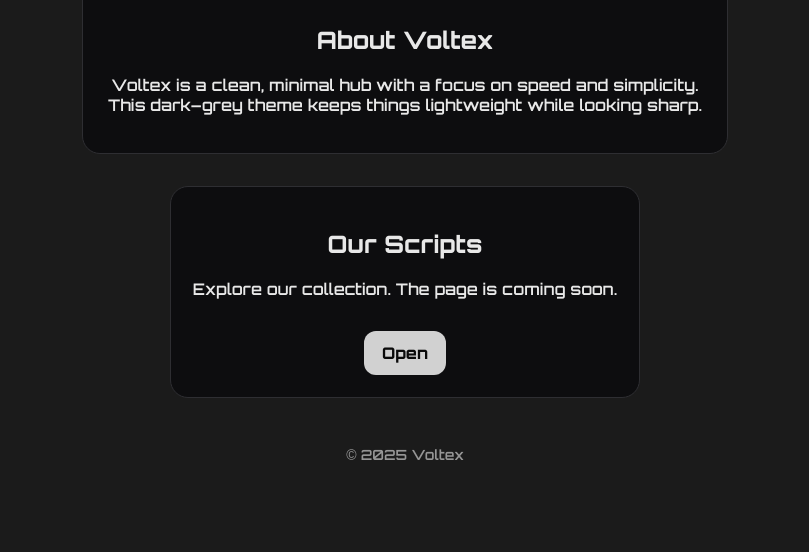
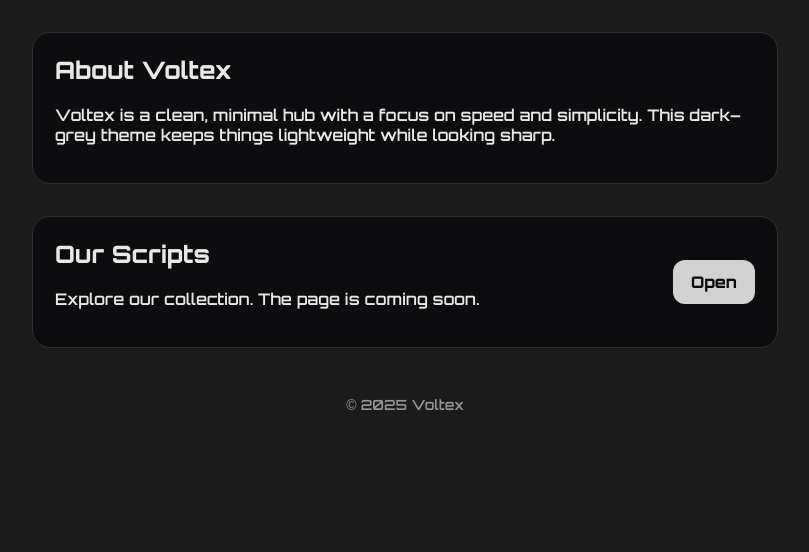
Before and after one commit to matpatz/luau, a website: page home.html in a window 1280 px wide. Shown: the part 248-800 px from the top of the page, without its empty margins (235-1044 px from the left). Drawn offline with Linux system fonts and the light colour scheme.

Commit message:
Update home.html

```diff
--- a/home.html
+++ b/home.html
@@ -27,12 +27,18 @@
       border-radius: 18px;
       padding: 22px;
       margin: 1rem 0;
-      max-width: 600px;
-      text-align: center;
+      max-width: 700px;
+      width: 100%;
+    }
+    .panel h2 { margin-top: 0; }
+    .row {
+      display: flex;
+      justify-content: space-between;
+      align-items: center;
+      gap: 12px;
     }
     .btn {
       display: inline-block;
-      margin-top: 1rem;
       padding: 12px 18px;
       border-radius: 12px;
       background: #d1d1d1;
@@ -41,6 +47,11 @@
       text-decoration: none;
     }
     .btn:hover { background: #f0f0f0; }
+    footer {
+      margin-top: 2rem;
+      opacity: 0.6;
+      font-size: 14px;
+    }
   </style>
 </head>
 <body>
@@ -52,20 +63,21 @@
   </div>
 
   <div class="panel">
-    <h2>Our Scripts</h2>
-    <p>Explore our collection. The page is coming soon.</p>
-    <a href="/scripts.html" class="btn">Open</a>
+    <div class="row">
+      <div>
+        <h2>Our Scripts</h2>
+        <p>Explore our collection. The page is coming soon.</p>
+      </div>
+      <a href="/scripts.html" class="btn">Open</a>
+    </div>
   </div>
 
-  <footer style="margin-top:2rem;opacity:0.6;font-size:14px;">
+  <footer>
     © <span id="year"></span> Voltex
   </footer>
 
   <script>
     document.getElementById('year').textContent = new Date().getFullYear();
   </script>
-
-  <!-- Analytics (replace domain/ID with yours) -->
-  <script defer data-domain="yourdomain.com" src="https://plausible.io/js/script.js"></script>
 </body>
 </html>
```
